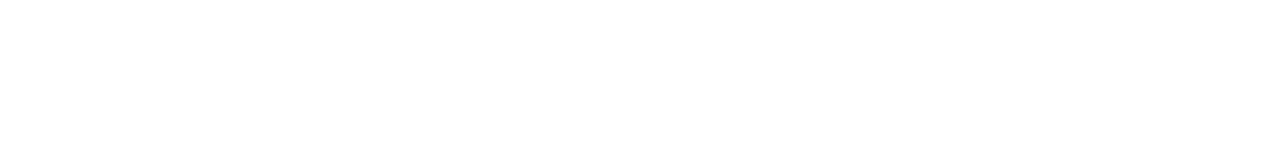
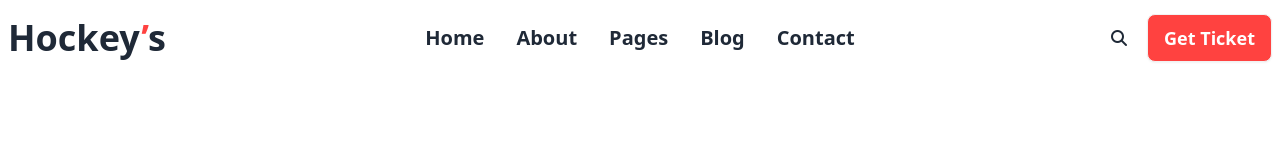
Before and after one commit to ashraful2871/B9-A3-practice, a plain HTML site: page index.html in a window 1280 px wide. Drawn offline with nearby package versions, Linux system fonts and the light colour scheme.

Commit message:
nav section done

```diff
--- a/index.html
+++ b/index.html
@@ -1,5 +1,5 @@
 <!DOCTYPE html>
-<html lang="en">
+<html lang="en" data-theme="light">
 
 <head>
     <meta charset="UTF-8">
@@ -8,17 +8,56 @@
     <!-- daisyUI and tailwind CDN -->
     <link href="https://cdn.jsdelivr.net/npm/daisyui@4.12.10/dist/full.min.css" rel="stylesheet" type="text/css" />
     <script src="https://cdn.tailwindcss.com"></script>
+
+    <!-- font awesome CDN -->
+    <link rel="stylesheet" href="https://cdnjs.cloudflare.com/ajax/libs/font-awesome/6.6.0/css/all.min.css" integrity="sha512-Kc323vGBEqzTmouAECnVceyQqyqdsSiqLQISBL29aUW4U/M7pSPA/gEUZQqv1cwx4OnYxTxve5UMg5GT6L4JJg==" crossorigin="anonymous" referrerpolicy="no-referrer" />
     <title>Hockey</title>
 </head>
 
 <body>
     <!-- header section -->
-<header>
-
+    <header class="md:container md:mx-auto">
+        <nav>
+            <div class="navbar bg-base-100">
+                <div class="navbar-start">
+                    <div class="dropdown">
+                        <div tabindex="0" role="button" class="btn btn-ghost lg:hidden">
+                            <svg xmlns="http://www.w3.org/2000/svg" class="h-5 w-5" fill="none" viewBox="0 0 24 24"
+                                stroke="currentColor">
+                                <path stroke-linecap="round" stroke-linejoin="round" stroke-width="2"
+                                    d="M4 6h16M4 12h8m-8 6h16" />
+                            </svg>
+                        </div>
+                        <ul tabindex="0"
+                            class="menu menu-sm dropdown-content bg-base-100 rounded-box z-[1] mt-3 w-52 p-2 shadow">
+                            <li><a>Home</a></li>
+                            <li><a>About</a></li>
+                            <li><a>Pages</a></li>
+                            <li><a>Blog</a></li>
+                            <li><a>Contact</a></li>
+                        </ul>
+                    </div>
+                    <a class="text-4xl font-bold">Hockey<span class="text-[#FF4240]">’</span>s</a>
+                </div>
+                <div class="navbar-center hidden lg:flex">
+                    <ul class="menu menu-horizontal px-1 text-xl font-bold">
+                        <li class="hover:text-[#FF4240] duration-300 ease-in-out"><a>Home</a></li>
+                        <li class="hover:text-[#FF4240] duration-300 ease-in-out"><a>About</a></li>
+                        <li class="hover:text-[#FF4240] duration-300 ease-in-out"><a>Pages</a></li>
+                        <li class="hover:text-[#FF4240] duration-300 ease-in-out"><a>Blog</a></li>
+                        <li class="hover:text-[#FF4240] duration-300 ease-in-out"><a>Contact</a></li>
+                    </ul>
+                </div>
+                <div class="navbar-end flex space-x-5">
+                    <i class="fa-solid fa-magnifying-glass"></i>
+                    <a class="btn bg-[#FF4240] text-white text-lg font-bold">Get Ticket</a>
+                </div>
+            </div>
+        </nav>
     </header>
 
     <!-- main section -->
-<main>
+    <main class="md:container md:mx-auto">
 
     </main>
 
```
Lines whose indentation alone changed are shown as unchanged.
